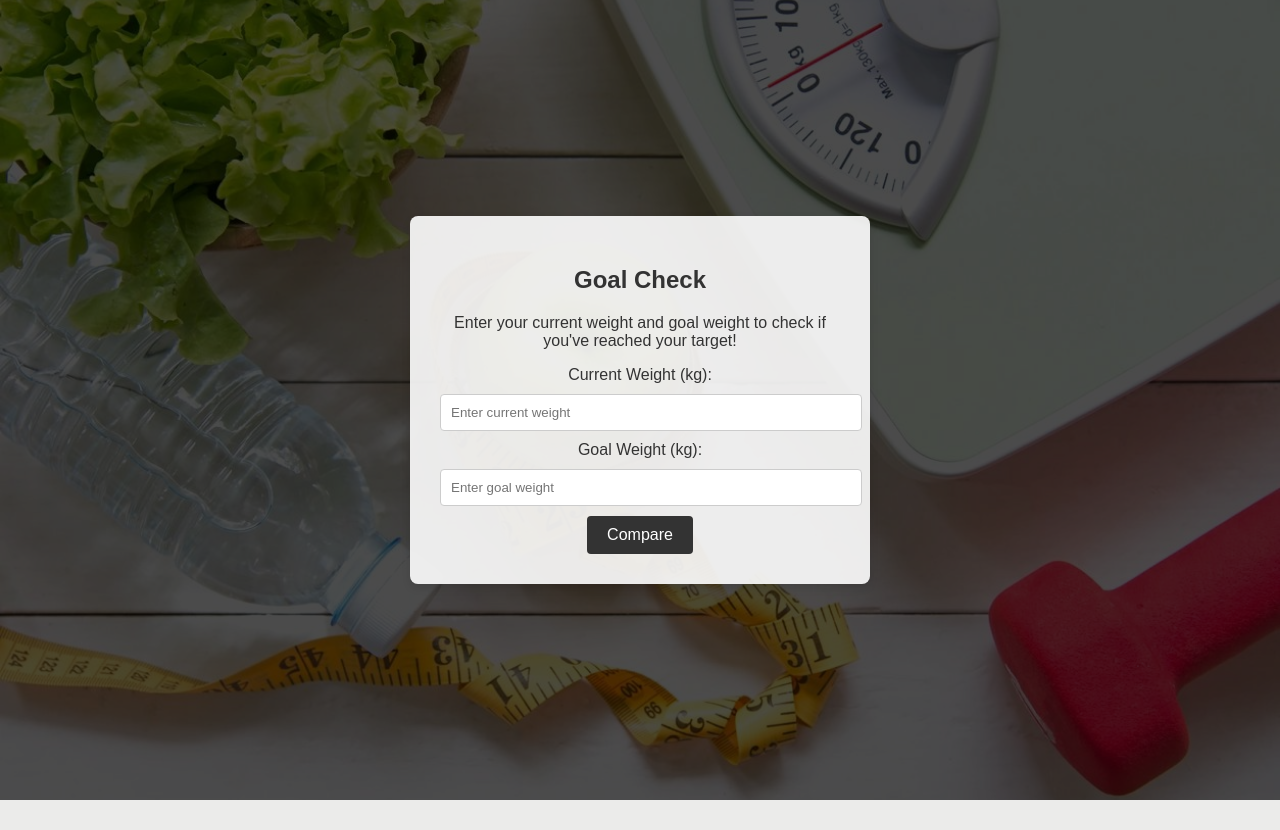
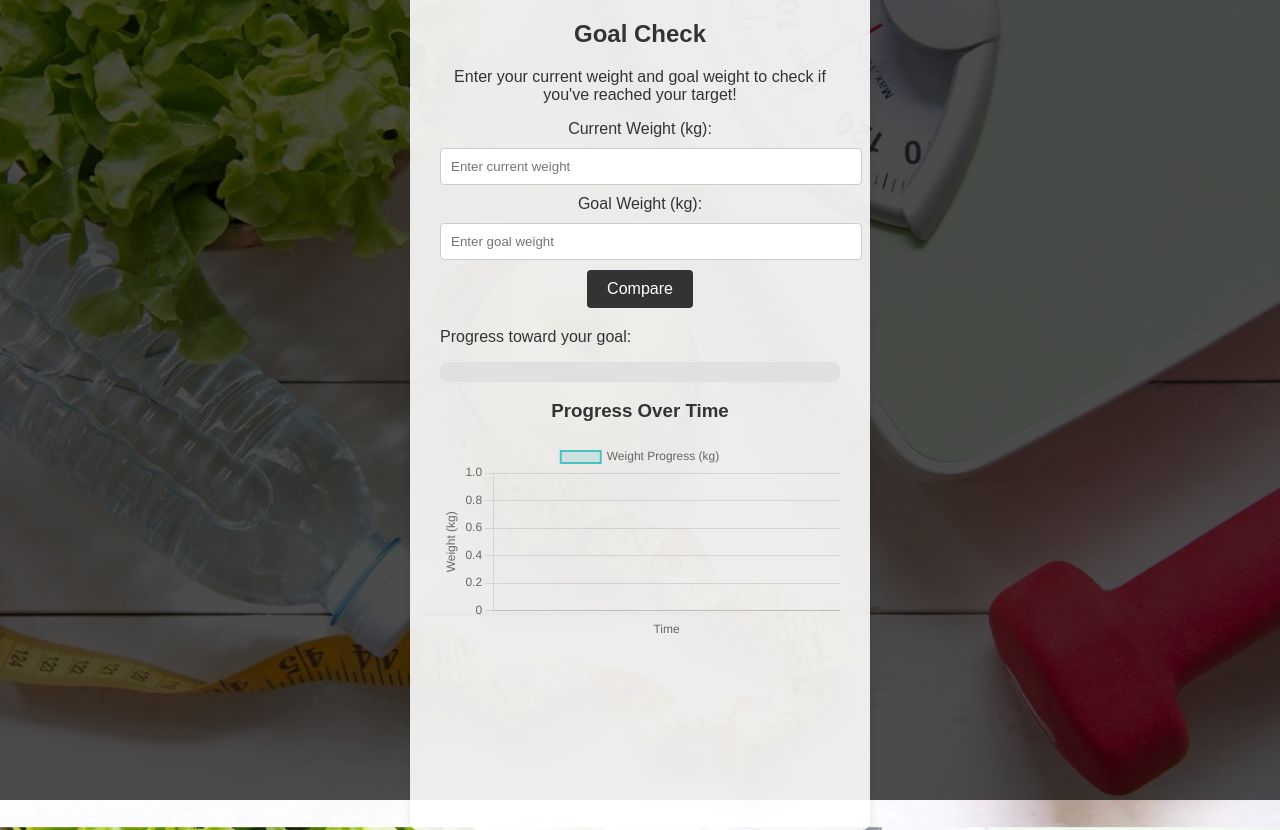
Before and after one commit to HanaAmr11/SWE-project-p1, a Flask app: page /goal_check in a window 1280 px wide. Before the commit the page ends 800 px from the top, so only its background shows below. Run offline with Flask 3, Linux system fonts and the light colour scheme; parts of the project's set-up code (start-up, migrations or seed data) failed here and were passed over.

Commit message:
addition modifications

```diff
--- a/static/css/style3.css
+++ b/static/css/style3.css
@@ -70,3 +70,54 @@ button.btn-compare:hover {
     background-color: #FF9800;
     color: white;
 }
+/* Progress Bar Styles */
+.progress-container {
+    margin-top: 20px;
+    text-align: left;
+}
+
+.progress-bar {
+    background-color: #e0e0e0;
+    border-radius: 8px;
+    height: 20px;
+    width: 100%;
+    overflow: hidden;
+    margin-top: 10px;
+    position: relative;
+}
+
+.progress-fill {
+    height: 100%;
+    width: 0;
+    background-color: #4CAF50;
+    transition: width 0.4s ease-in-out;
+    border-radius: 8px;
+}
+
+/* Confetti Animation */
+@keyframes confetti {
+    0% { transform: translateY(0); opacity: 1; }
+    100% { transform: translateY(300px); opacity: 0; }
+}
+
+.confetti-piece {
+    position: absolute;
+    width: 10px;
+    height: 10px;
+    background-color: red;
+    animation: confetti 2s linear infinite;
+    top: 0;
+}
+
+.chart-container {
+    margin-top: 30px;
+    max-width: 600px;
+    height: 400px;
+    margin: 0 auto;
+}
+
+canvas {
+    display: block;
+    max-width: 100%;
+    height: auto;
+}
--- a/static/js/goal_check.js
+++ b/static/js/goal_check.js
@@ -1,29 +1,113 @@
+const weights = [];
+const timestamps = [];
+
 document.getElementById("compareButton").onclick = function() {
     const currentWeight = parseFloat(document.getElementById("currentWeight").value);
     const goalWeight = parseFloat(document.getElementById("goalWeight").value);
 
-
-    if (isNaN(currentWeight) || isNaN(goalWeight)) {
-        alert("Please enter valid numbers for both current weight and goal weight.");
+    // Input validation
+    if (isNaN(currentWeight) || isNaN(goalWeight) || currentWeight <= 0 || goalWeight <= 0) {
+        alert("Please enter valid positive numbers for both current weight and goal weight.");
         return;
     }
 
+    const resultMessage = document.getElementById("resultMessage");
+    const progressFill = document.getElementById("progressFill");
+    const progress = Math.min((goalWeight / currentWeight) * 100, 100);
 
-    const resultMessage = document.getElementById("resultMessage");
+    // Update progress bar
+    progressFill.style.width = `${progress}%`;
 
     if (currentWeight === goalWeight) {
-        resultMessage.textContent = "Congratulations! You have reached your goal weight!";
+        resultMessage.textContent = "🎉 Congratulations! You have reached your goal weight!";
         resultMessage.className = "result-message success-message";
+        resultMessage.style.display = "block";
+        launchConfetti();
     } else if (currentWeight > goalWeight) {
         const difference = currentWeight - goalWeight;
-        resultMessage.textContent = `You haven't reached your goal yet. You need to lose ${difference} kg! Keep it up!`;
+        resultMessage.textContent = `You need to lose ${difference} kg to reach your goal. Keep going!`;
         resultMessage.className = "result-message reminder-message";
     } else {
         const difference = goalWeight - currentWeight;
-        resultMessage.textContent = `You haven't reached your goal yet. You need to gain ${difference} kg to reach your target.`;
+        resultMessage.textContent = `You need to gain ${difference} kg to reach your goal. Keep it up!`;
         resultMessage.className = "result-message failure-message";
     }
 
+    resultMessage.style.display = "block";
 
-    resultMessage.style.display = "block";
+    // Save weight and timestamp
+    weights.push(currentWeight);
+    timestamps.push(new Date().toLocaleString());
+
+    updateChart();
 };
+
+// Confetti effect when goal is reached
+function launchConfetti() {
+    const body = document.body;
+    for (let i = 0; i < 100; i++) {
+        const confetti = document.createElement("div");
+        confetti.className = "confetti-piece";
+        confetti.style.left = Math.random() * window.innerWidth + "px";
+        confetti.style.animationDelay = Math.random() * 2 + "s";
+        confetti.style.backgroundColor = getRandomColor();
+        body.appendChild(confetti);
+        setTimeout(() => confetti.remove(), 2000);
+    }
+}
+
+function getRandomColor() {
+    const letters = "0123456789ABCDEF";
+    let color = "#";
+    for (let i = 0; i < 6; i++) {
+        color += letters[Math.floor(Math.random() * 16)];
+    }
+    return color;
+}
+
+// Chart.js chart setup
+const ctx = document.getElementById('progressChart').getContext('2d');
+const progressChart = new Chart(ctx, {
+    type: 'line',
+    data: {
+        labels: timestamps,
+        datasets: [{
+            label: 'Weight Progress (kg)',
+            data: weights,
+            backgroundColor: 'rgba(75, 192, 192, 0.2)',
+            borderColor: 'rgba(75, 192, 192, 1)',
+            borderWidth: 2,
+            fill: true
+        }]
+    },
+    options: {
+        responsive: true,
+        maintainAspectRatio: true, // Ensure proportional scaling
+        scales: {
+            x: {
+                title: {
+                    display: true,
+                    text: 'Time'
+                }
+            },
+            y: {
+                title: {
+                    display: true,
+                    text: 'Weight (kg)'
+                }
+            }
+        },
+        plugins: {
+            legend: {
+                display: true,
+                position: 'top'
+            }
+        }
+    }
+});
+
+function updateChart() {
+    progressChart.data.labels = timestamps;
+    progressChart.data.datasets[0].data = weights;
+    progressChart.update();
+}
--- a/templates/goal_check.html
+++ b/templates/goal_check.html
@@ -5,6 +5,7 @@
     <meta name="viewport" content="width=device-width, initial-scale=1.0">
     <title>Goal Check</title>
     <link rel="stylesheet" href="../static/css/style3.css">
+    <script src="https://cdn.jsdelivr.net/npm/chart.js@3.9.1/dist/chart.min.js"></script>
 </head>
 <body style="background-image: url('../static/images/goalcheck.jpeg'); background-size: cover; background-position: center; height: 100vh; position: relative;">
 
@@ -22,8 +23,19 @@
             <button id="compareButton" class="btn-compare">Compare</button>
         </div>
 
+        <div class="progress-container">
+            <p>Progress toward your goal:</p>
+            <div class="progress-bar">
+                <div id="progressFill" class="progress-fill"></div>
+            </div>
+        </div>
 
         <div id="resultMessage" class="result-message" style="display: none;"></div>
+
+        <div class="chart-container">
+            <h3>Progress Over Time</h3>
+            <canvas id="progressChart"></canvas>
+        </div>
     </div>
 
     <script src="../static/js/goal_check.js"></script>
```
Also changed, not shown: templates/home-2.html (+57 -5 lines).
